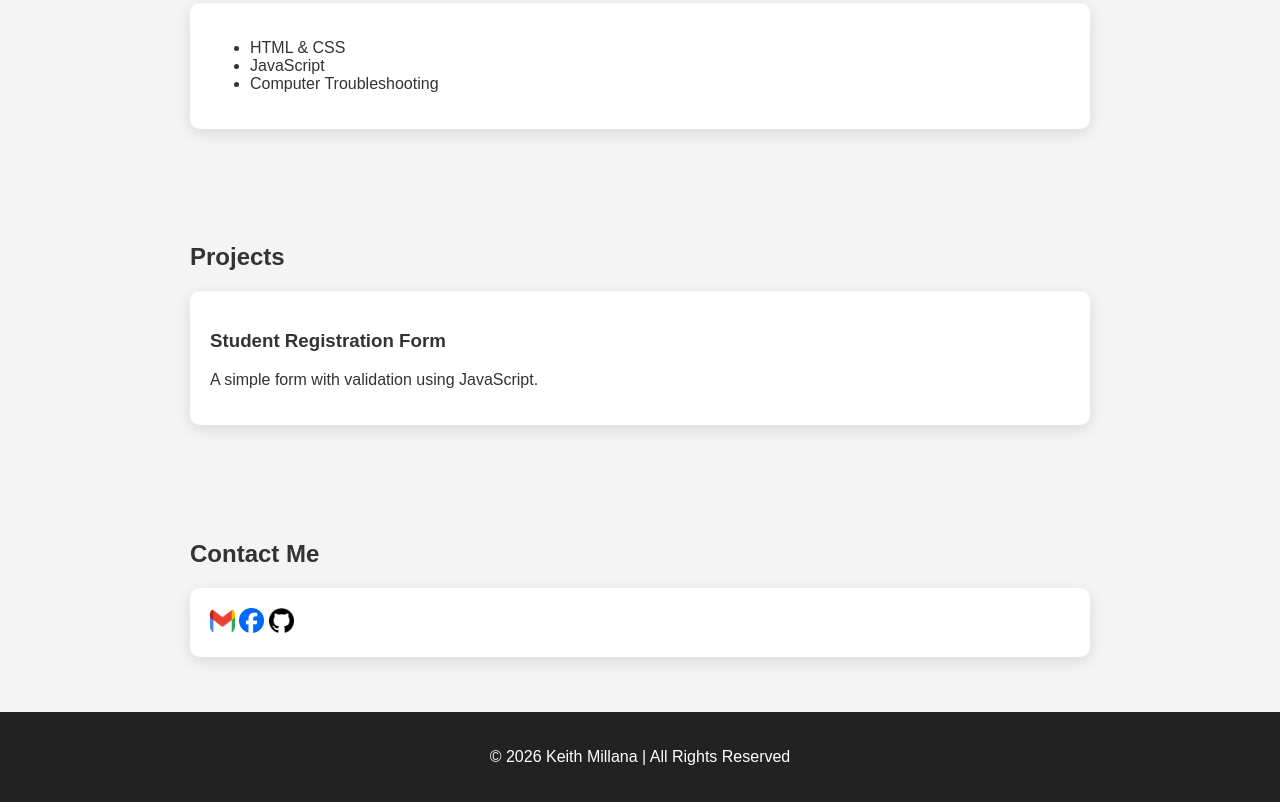
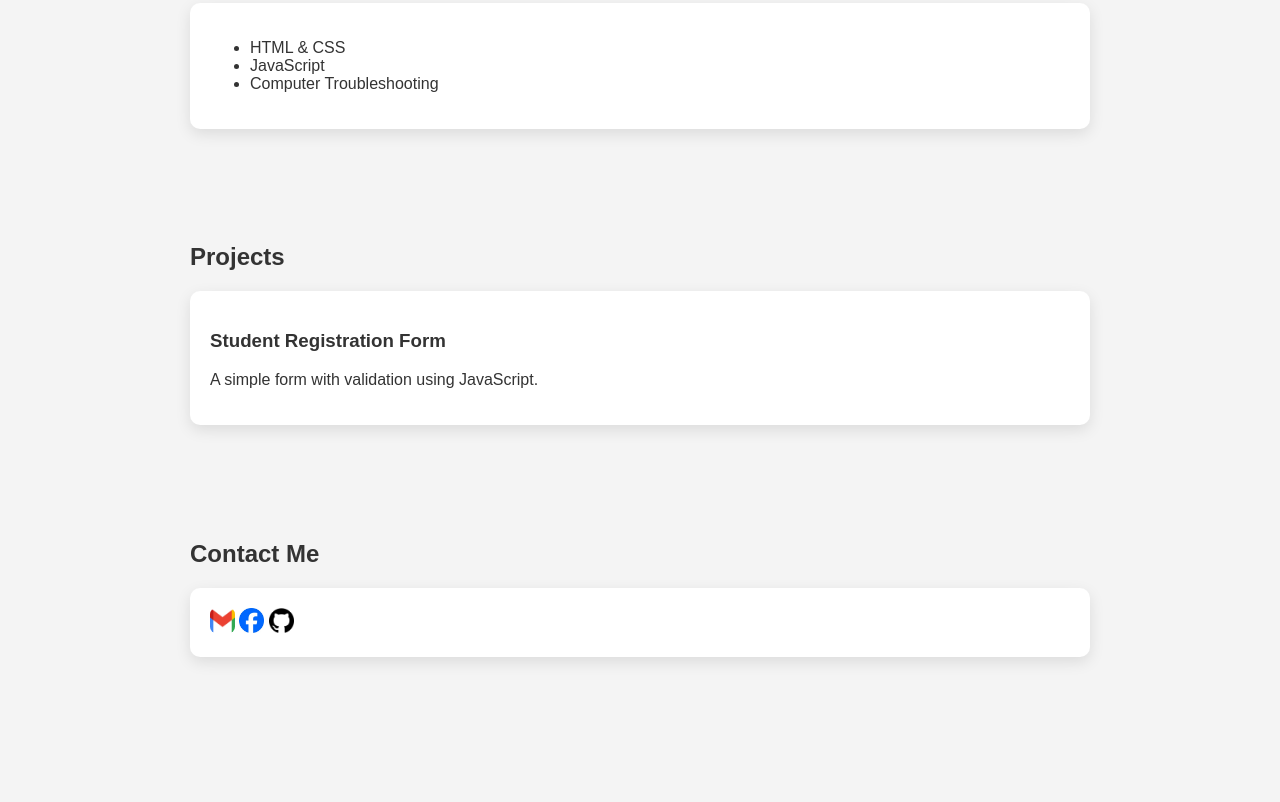
Before and after one commit to GenWolf1/GenWolf1.github.io, a plain HTML site: page index.html in a window 1280 px wide. Shown: the part 777-1579 px from the top of the page. After the commit the page ends 1489 px from the top, so only its background shows below. Drawn offline with Linux system fonts and the light colour scheme.

Commit message:
Update index.html

```diff
--- a/index.html
+++ b/index.html
@@ -58,10 +58,6 @@
 
     </div>
 </section>
-
-<footer>
-    <p>© 2026 Keith Millana | All Rights Reserved</p>
-</footer>
 
 <script>
     function toggleDarkMode() {
```
